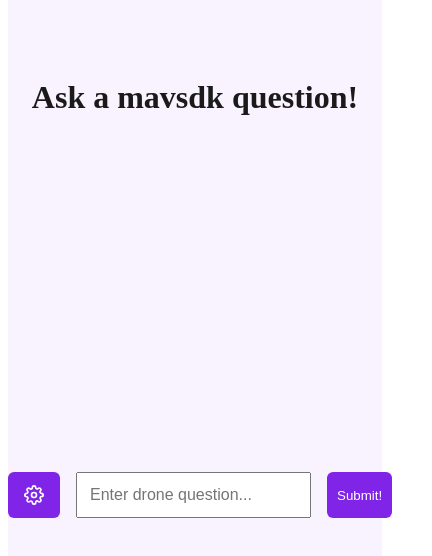
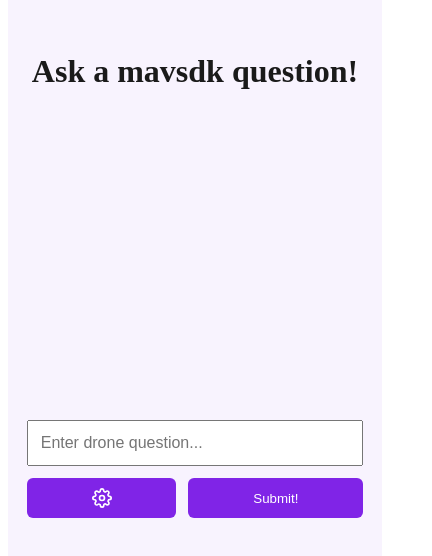
Before and after one commit to NeuralG/rag-mavsdk-web, a React app in the folder frontend/: page / in a window 390 px wide. Shown: the part 286-842 px from the top of the page, 432 px wide, since content can reach past the window. Built offline with nearby package versions, Linux system fonts and the light colour scheme; the HTML template or start-up script is replaced by a standard one.

Commit message:
Made it more responsive

```diff
--- a/frontend/src/MyForm.jsx
+++ b/frontend/src/MyForm.jsx
@@ -2,11 +2,10 @@
 
 function MyForm({ query, setQuery, setIsOptionsHidden, handleSubmit }) {
 	return (
-		<div className="form-container">
+		<form className="form-container" onSubmit={handleSubmit}>
 			<button onClick={() => setIsOptionsHidden(false)}>
 				<FiSettings style={{ fontSize: "20px" }} />
 			</button>
-			<form onSubmit={handleSubmit}>
 			<input
 				type="text"
 				placeholder="Enter drone question..."
@@ -15,7 +14,6 @@
 			/>
 			<button type="submit">Submit!</button>
 		</form>
-		</div>
 	)
 }
 
--- a/frontend/src/styles.css
+++ b/frontend/src/styles.css
@@ -60,6 +60,38 @@
 	margin-top: auto;
 	max-width: var(--width);
 	width: 100%;
+	flex-grow: 1;
+}
+
+.form-container button {
+	flex-shrink: 0;
+}
+
+.form-container input {
+	min-width: 200px;
+}
+
+@media screen and (max-width: 450px) {
+	.form-container {
+		display: grid;
+		width: 90%;
+		grid-template-areas:
+			"input input"
+			"button1 button2";
+		gap: 12px;
+	}
+
+	.form-container input {
+		grid-area: input;
+	}
+
+	.form-container button:first-child {
+		grid-area: button1;
+	}
+
+	.form-container button:last-child {
+		grid-area: button2;
+	}
 }
 
 .overlay {
@@ -127,17 +159,6 @@
 	cursor: pointer;
 }
 
-form {
-	display: flex;
-	gap: 16px;
-	flex-grow: 1;
-	width: 100%;
-}
-
-form button {
-	padding: 10px;
-}
-
 form input {
 	flex: 1;
 	font-size: 16px;
@@ -166,6 +187,7 @@
 h2,
 h3 {
 	color: var(--color-text);
+	text-align: center;
 }
 
 html,
@@ -174,6 +196,7 @@
 .text-body,
 #root {
 	height: 100%;
+	overflow: hidden;
 }
 
 main {
```
Lines whose indentation alone changed are shown as unchanged.
